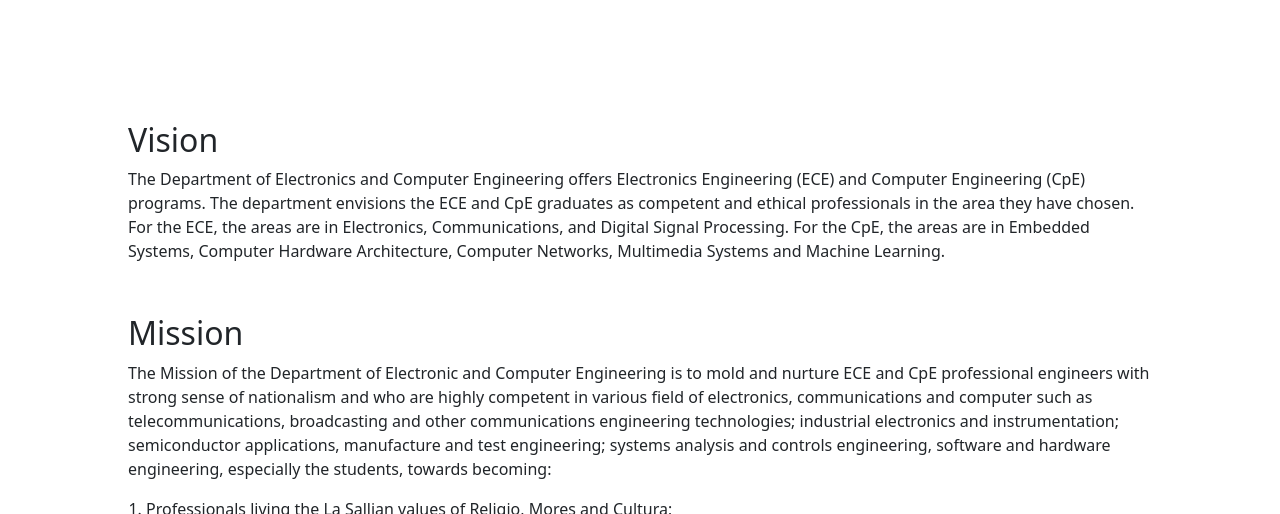
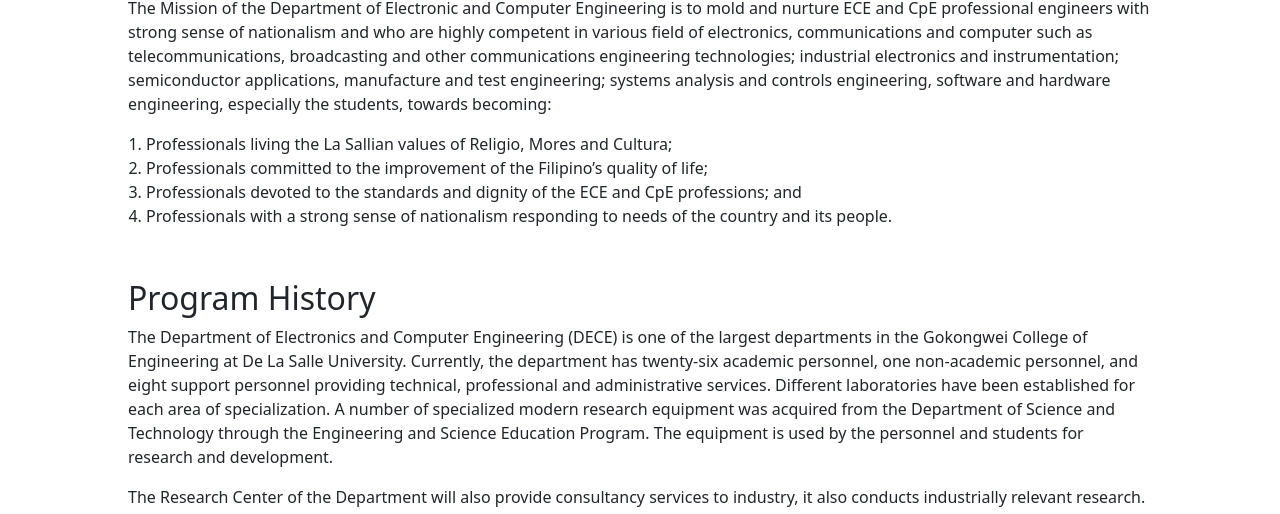
Before and after one commit to sugarspicenshit/gcoe-dece-website, a website: page index.html in a window 1280 px wide. Shown: the part 636-1150 px from the top of the page. Drawn offline with nearby package versions, Linux system fonts and the light colour scheme.

Commit message:
:   styles.css

```diff
--- a/styles.css
+++ b/styles.css
@@ -49,7 +49,7 @@
 
 .content-container-top {
     position: relative;
-    padding-top: 400px;
+    padding-top: 35px;
     padding-bottom: 35px;
     margin-right: auto;
     margin-left: auto;
```
